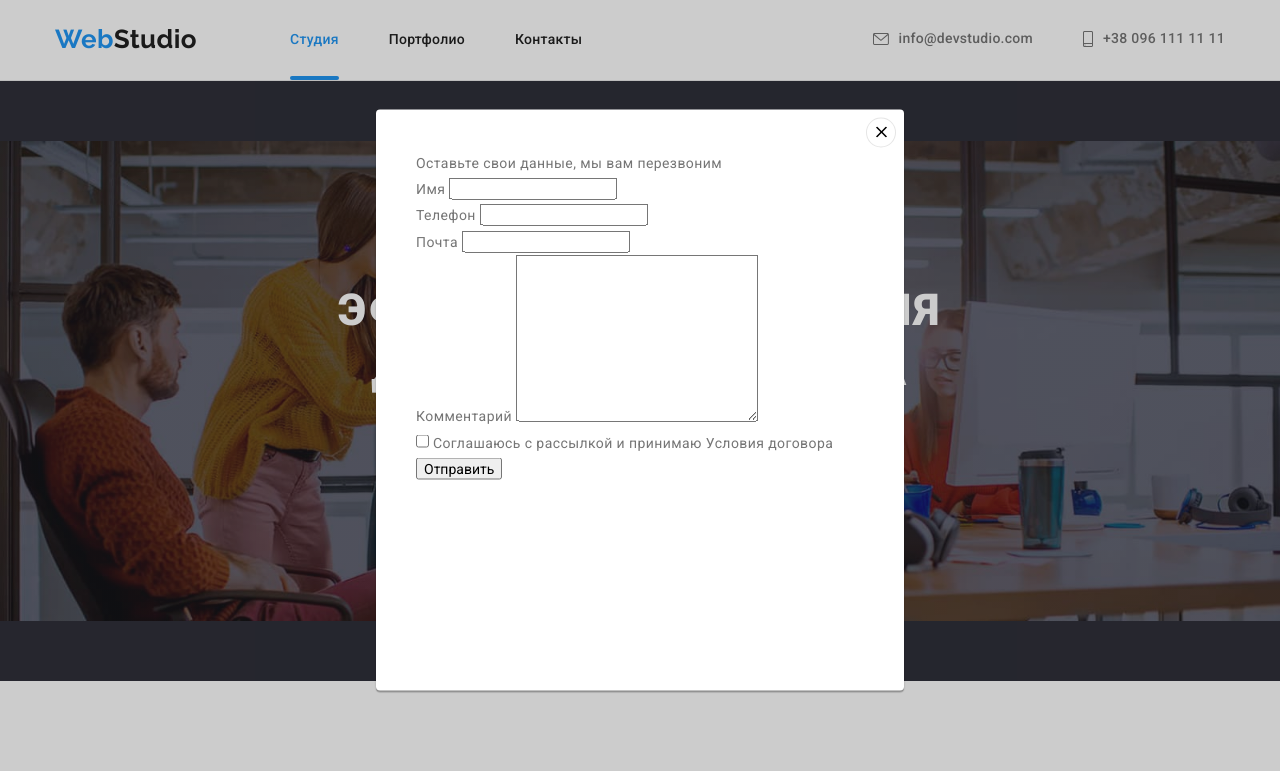
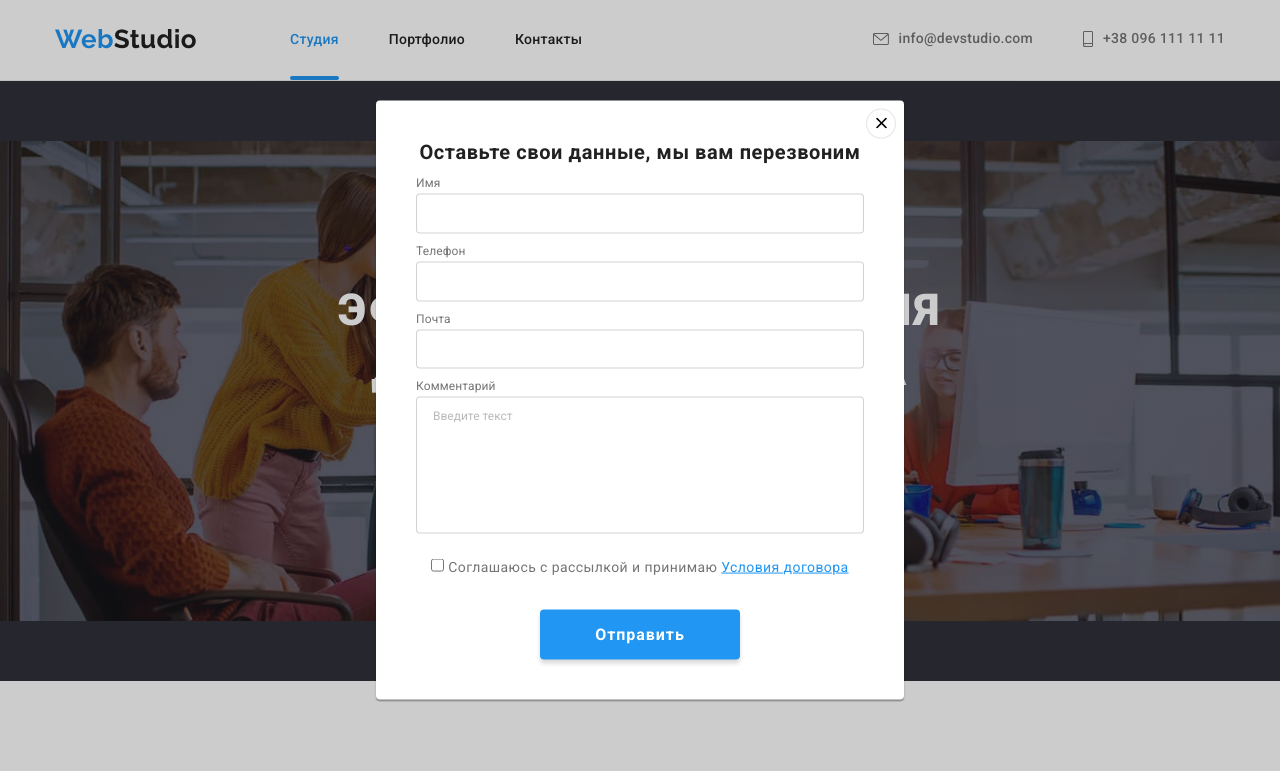
Before and after one commit to AlexeySapr/goit-markup-hw-06, a plain HTML site: page index.html in a window 1280 px wide. Both pictures are taken after a click on the button "Заказать услугу". Shown: the top 771 px of the page. Drawn offline with nearby package versions, Linux system fonts and the light colour scheme.

Commit message:
добавляет промежуточные стили для модалки

```diff
--- a/css/styles.css
+++ b/css/styles.css
@@ -49,6 +49,15 @@ h3 {
 a {
 	text-decoration: none;
 	color: var(--main-text-color);
+}
+
+textarea {
+	resize: none;
+}
+
+input {
+	margin: 0;
+	padding: 0;
 }
 
 .section {
@@ -192,7 +201,9 @@ a {
 	margin-bottom: 30px;
 }
 
-.main-button {
+.main-button,
+.modal-submit-button,
+.footer-input-button {
 	font-family: inherit;
 	font-weight: 700;
 	font-size: 16px;
@@ -200,7 +211,9 @@ a {
 	letter-spacing: 0.06em;
 	color: var(--third--text-color);
 	background-color: var(--brand-color);
-	padding: 10px 32px;
+	width: 200px;
+	padding-top: 10px;
+	padding-bottom: 10px;
 	border: none;
 	border-radius: 4px;
 	box-shadow: 0px 4px 4px rgba(0, 0, 0, 0.15);
@@ -209,9 +222,15 @@ a {
 }
 
 .main-button:hover,
-.main-button:focus {
+.main-button:focus,
+.modal-submit-button:hover,
+.modal-submit-button:focus,
+.footer-input-button:hover,
+.footer-input-button:focus {
 	background-color: #188ce8;
 }
+
+/* **************Модальное окно************ */
 
 .backdrop {
 	position: fixed;
@@ -272,6 +291,81 @@ a {
 	cursor: pointer;
 	color: var(--brand-color);
 }
+
+.modal-form {
+	display: flex;
+	flex-direction: column;
+}
+
+.modal-title {
+	font-weight: 700;
+	font-size: 20px;
+	line-height: 1.15;
+	text-align: center;
+	letter-spacing: 0.03em;
+	color: var(--secondary-text-color);
+	margin-bottom: 12px;
+}
+
+.modal-list-item {
+	display: flex;
+	flex-direction: column;
+
+	position: relative;
+
+	font-weight: 400;
+	font-size: 12px;
+	line-height: 1.166;
+	letter-spacing: 0.01em;
+}
+
+.modal-list-item:not(:last-child) {
+	margin-bottom: 10px;
+}
+
+.form-icon {
+	position: absolute;
+	left: 12px;
+	top: 29px;
+}
+
+.modal-list-item label {
+	color: var(--main-text-color);
+	margin-bottom: 4px;
+}
+
+.modal-list-item input,
+.modal-list-item textarea {
+	border: 1px solid rgba(33, 33, 33, 0.2);
+	border-radius: 4px;
+}
+
+.modal-list-item input {
+	padding: 12px 16px 12px 42px;
+}
+
+.modal-list-item textarea {
+	padding: 12px 16px;
+}
+
+.modal-list-item textarea::placeholder {
+	color: rgba(117, 117, 117, 0.5);
+}
+
+.policy {
+	margin: 20px auto 30px;
+}
+
+.policy-link {
+	text-decoration: underline;
+	color: var(--brand-color);
+}
+
+.modal-submit-button {
+	margin: 0 auto;
+}
+
+/* ************************************************** */
 
 .filter-button {
 	font-family: inherit;
@@ -680,20 +774,6 @@ a {
 	color: rgba(255, 255, 255, 0.6);
 }
 
-.footer-input-button {
-	font-weight: 700;
-	font-size: 16px;
-	line-height: 1.87;
-	letter-spacing: 0.06em;
-	color: var(--third--text-color);
-	background-color: var(--brand-color);
-	padding: 10px 28px 10px 29px;
-
-	border: none;
-	border-radius: 4px;
-	box-shadow: 0px 4px 4px rgba(0, 0, 0, 0.15);
-}
-
 .send-icon {
 	fill: var(--third--text-color);
 	vertical-align: middle;
--- a/index.html
+++ b/index.html
@@ -87,25 +87,34 @@
             <li class="modal-list-item">
               <label for="name">Имя</label>
               <input type="text" name="name" id="name">
+              <svg class="form-icon" width="18" height="18">
+                <use href="./images/studio/sprite/sprite-icons.svg#icon-user"></use>
+              </svg>
             </li>
             <li class="modal-list-item">
               <label for="tel">Телефон</label>
               <input type="tel" name="tel" id="tel">
+              <svg class="form-icon" width="18" height="18">
+                <use href="./images/studio/sprite/sprite-icons.svg#icon-phone"></use>
+              </svg>
             </li>
             <li class="modal-list-item">
               <label for="mail">Почта</label>
               <input type="email" name="mail" id="mail">
+              <svg class="form-icon" width="18" height="18">
+                <use href="./images/studio/sprite/sprite-icons.svg#icon-email"></use>
+              </svg>
             </li>
             <li class="modal-list-item">
               <label for="comment">Комментарий</label>
-              <textarea name="comment" id="comment" cols="30" rows="10"></textarea>
-            </li>
-            <li class="modal-list-item">
-              <input type="checkbox" name="agreement" value="true" id="agreement">
-              <label for="agreement">Соглашаюсь с рассылкой и принимаю <a class="policy-link" href="#">Условия
-                  договора</a></label>
+              <textarea name="comment" id="comment" cols="30" rows="8" placeholder="Введите текст"></textarea>
             </li>
           </ul>
+          <div class="policy">
+            <input type="checkbox" name="agreement" value="true" id="agreement">
+            <label for="agreement">Соглашаюсь с рассылкой и принимаю <a class="policy-link" href="#">Условия
+                договора</a></label>
+          </div>
           <button class="modal-submit-button" type="submit">Отправить</button>
         </form>
       </div>
```
Also changed, not shown: images/studio/sprite/sprite-icons.svg.
